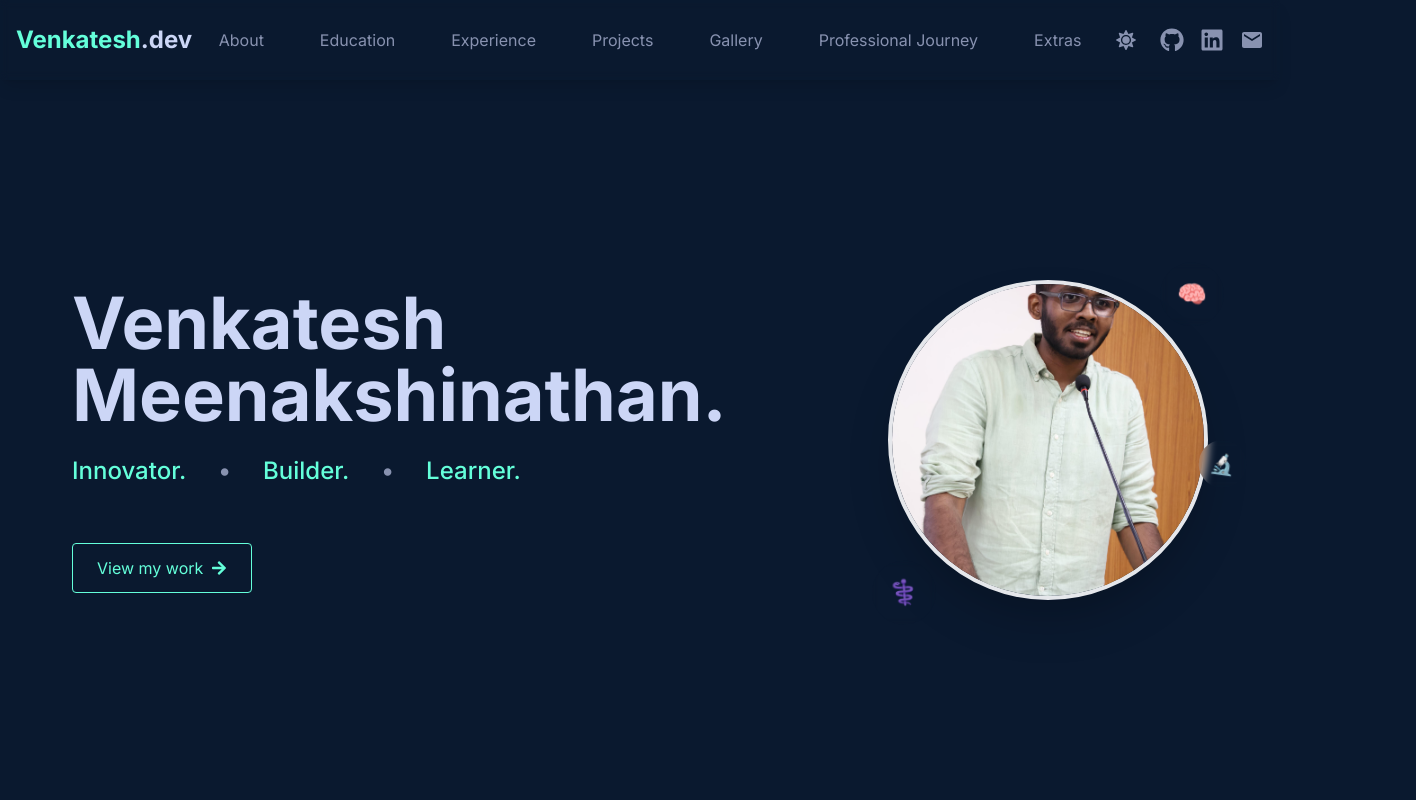
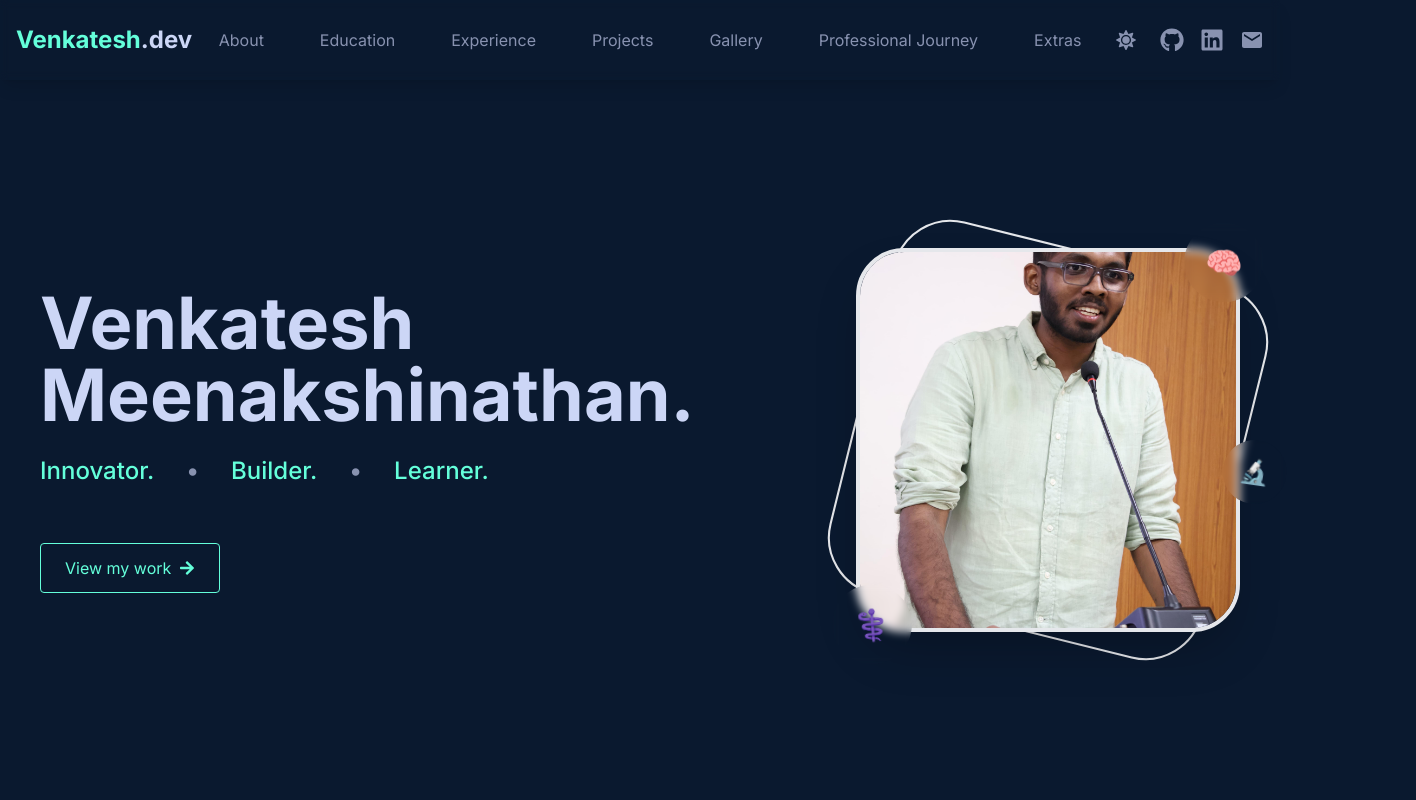
Before and after one commit to llVenkatll/portfolio, a React (Vite) app: page / in a window 1280 px wide. Shown: the top 800 px of the page, 1416 px wide, since content can reach past the window. Built offline with nearby package versions, Linux system fonts and the light colour scheme.

Commit message:
Update Hero.jsx

```diff
--- a/src/components/sections/Hero.jsx
+++ b/src/components/sections/Hero.jsx
@@ -51,8 +51,8 @@ const Hero = () => {
               rotate: { duration: 20, repeat: Infinity, ease: "linear" },
               scale: { duration: 3, repeat: Infinity, ease: "easeInOut" }
             }}
-            className="absolute inset-0 rounded-full bg-gradient-to-r from-accent-theme/20 to-transparent"
-            style={{ width: '350px', height: '350px' }}
+            className="absolute inset-0 rounded-[4rem] bg-gradient-to-r from-accent-theme/20 to-transparent"
+            style={{ width: '450px', height: '450px' }}
           />
 
           <motion.div
@@ -64,18 +64,18 @@ const Hero = () => {
               rotate: { duration: 15, repeat: Infinity, ease: "linear" },
               scale: { duration: 4, repeat: Infinity, ease: "easeInOut" }
             }}
-            className="absolute inset-2 rounded-full border-2 border-accent-theme/30"
+            className="absolute inset-2 rounded-[3.5rem] border-2 border-accent-theme/30"
           />
 
           {/* Profile Image Container */}
           <motion.div
             whileHover={{ scale: 1.05 }}
             transition={{ duration: 0.3 }}
-            className="relative w-80 h-80 rounded-full overflow-hidden border-4 border-accent-theme/50 shadow-2xl"
+            className="relative w-96 h-96 rounded-[3rem] overflow-hidden border-4 border-accent-theme/50 shadow-2xl"
           >
             {/* Replace this placeholder with your actual image */}
             <img
-              src="images/FormalsPic.jpg"
+              src="/images/FormalsPic.jpg"
               alt="Venkatesh Meenakshinathan - Profile"
               className="w-full h-full object-cover"
             />
@@ -96,9 +96,9 @@ const Hero = () => {
               ease: "easeInOut",
               delay: 0.5
             }}
-            className="absolute -top-4 -right-4 w-16 h-16 bg-accent-theme/20 rounded-full flex items-center justify-center backdrop-blur-sm"
+            className="absolute -top-6 -right-6 w-20 h-20 bg-accent-theme/20 rounded-full flex items-center justify-center backdrop-blur-sm"
           >
-            <span className="text-2xl">🧠</span>
+            <span className="text-3xl">🧠</span>
           </motion.div>
 
           <motion.div
@@ -112,9 +112,9 @@ const Hero = () => {
               ease: "easeInOut",
               delay: 1
             }}
-            className="absolute -bottom-4 -left-4 w-16 h-16 bg-accent-theme/20 rounded-full flex items-center justify-center backdrop-blur-sm"
+            className="absolute -bottom-6 -left-6 w-20 h-20 bg-accent-theme/20 rounded-full flex items-center justify-center backdrop-blur-sm"
           >
-            <span className="text-2xl">⚕️</span>
+            <span className="text-3xl">⚕️</span>
           </motion.div>
 
           <motion.div
@@ -128,9 +128,9 @@ const Hero = () => {
               ease: "easeInOut",
               delay: 1.5
             }}
-            className="absolute top-1/2 -right-8 w-12 h-12 bg-accent-theme/20 rounded-full flex items-center justify-center backdrop-blur-sm"
+            className="absolute top-1/2 -right-10 w-16 h-16 bg-accent-theme/20 rounded-full flex items-center justify-center backdrop-blur-sm"
           >
-            <span className="text-xl">🔬</span>
+            <span className="text-2xl">🔬</span>
           </motion.div>
         </div>
       </motion.div>
```
